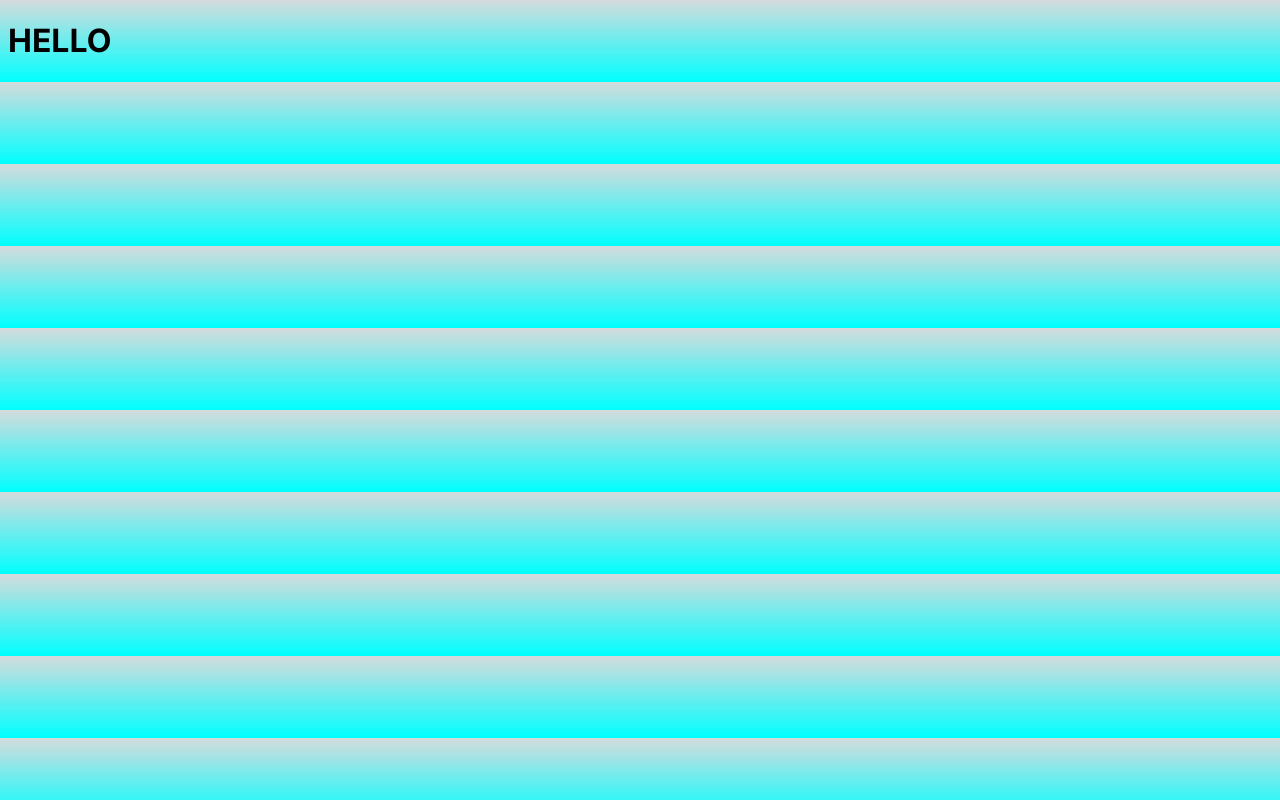
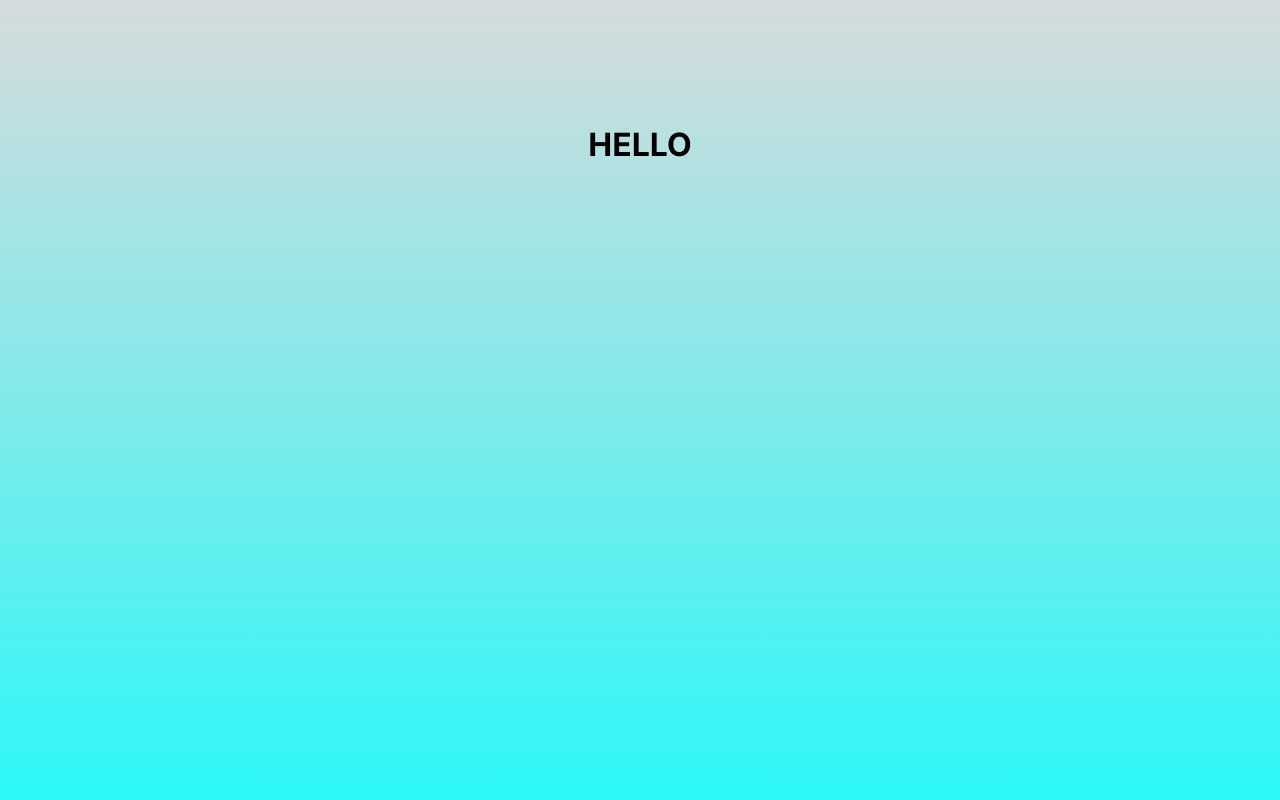
Before and after one commit to xxdavexx23/xxdavexx23.github.io, a Next.js app: page / in a window 1280 px wide. Shown: the top 800 px of the page. Built offline with nearby package versions, Linux system fonts and the light colour scheme.

Commit message:
adjust main page

```diff
--- a/src/app/page.tsx
+++ b/src/app/page.tsx
@@ -2,7 +2,7 @@
 
 export default function Home() {
   return (
-    <main className="flex min-h-screen flex-col items-center justify-between p-24">
+    <main className="main-content">
       <h1> HELLO </h1>
     </main>
   )
```
